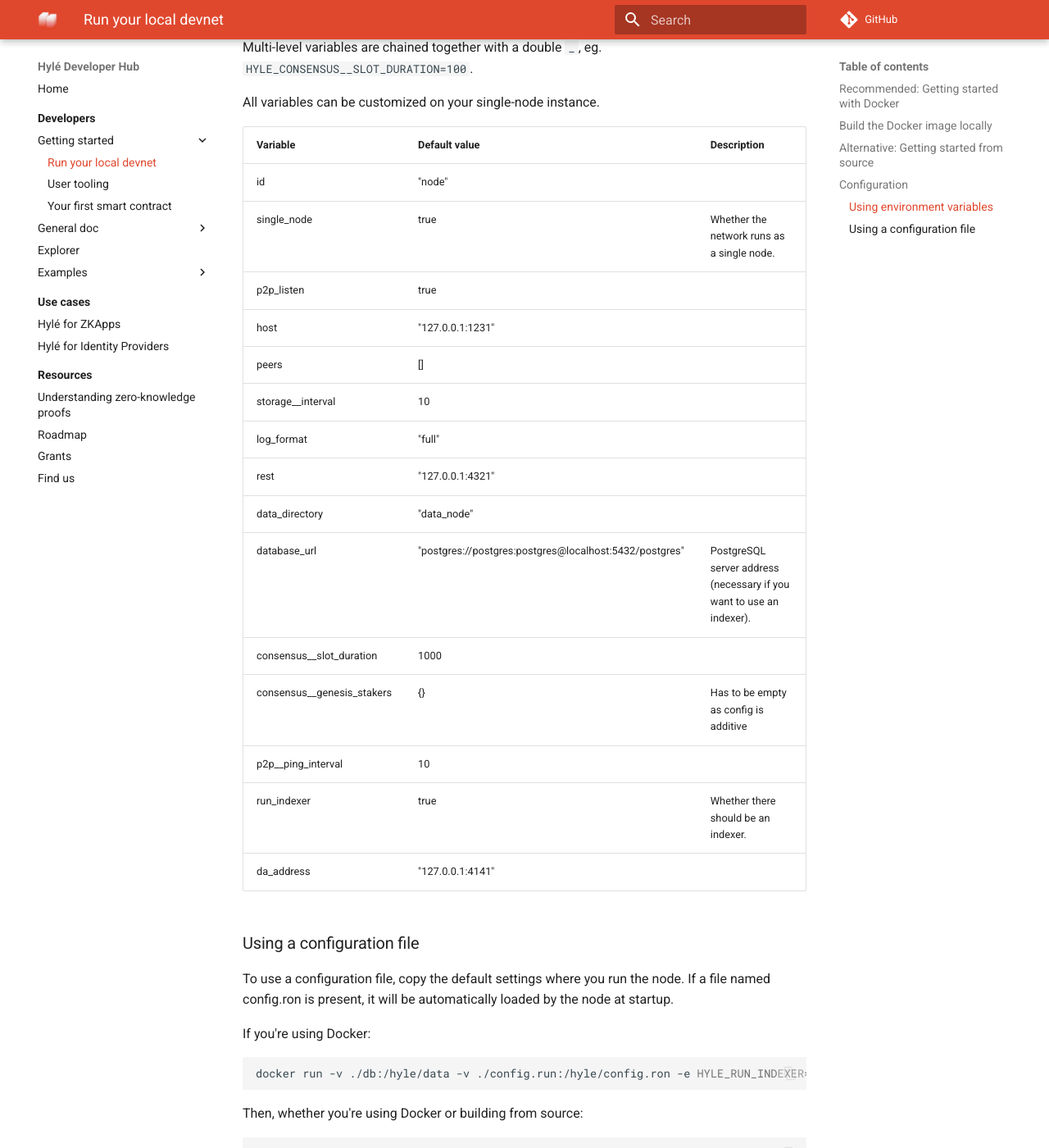
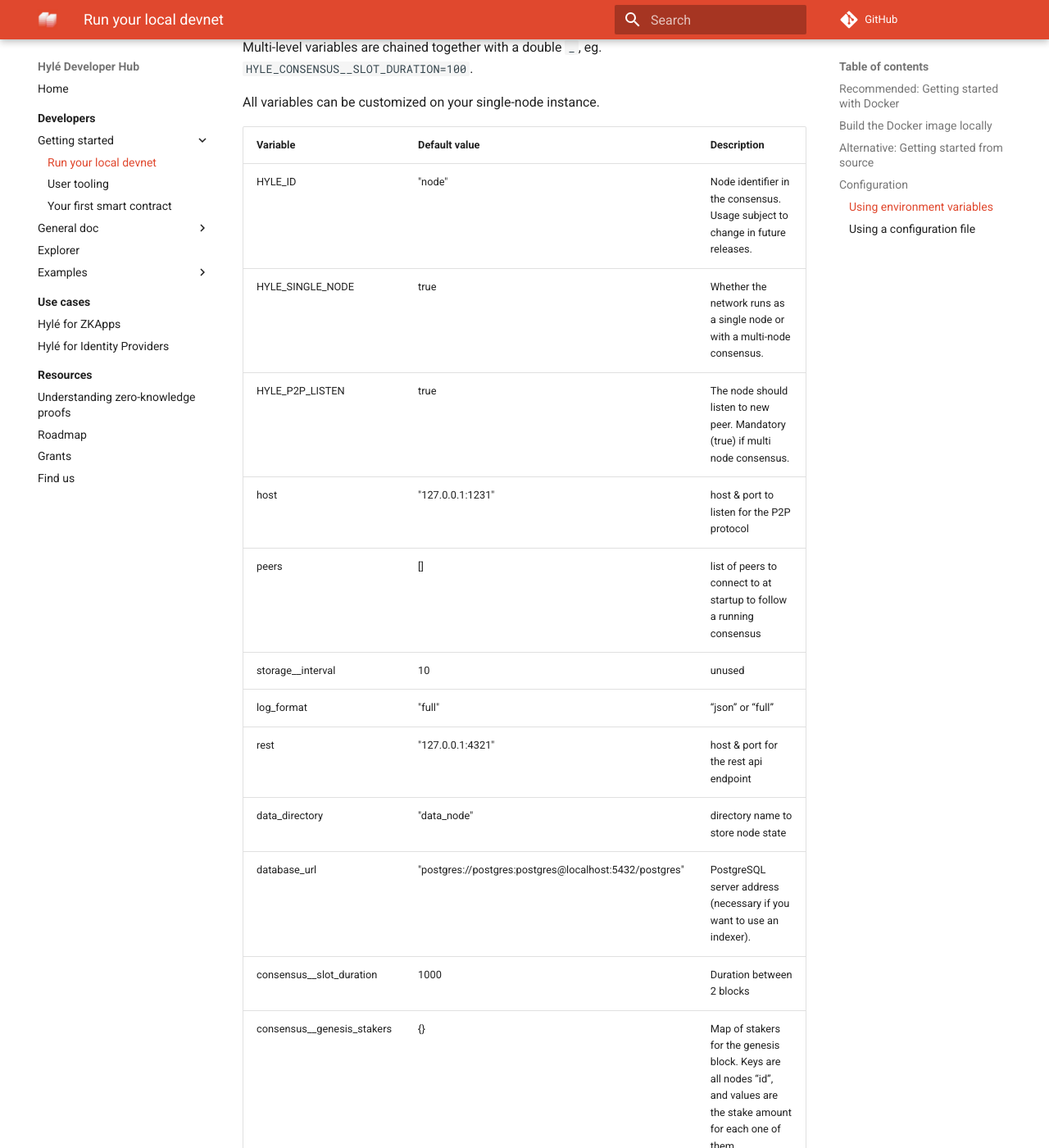
Before and after one commit to Hyle-org/devhub-hyle, an MkDocs documentation site: the page built from docs/developers/getting-started/devnet.md, in a window 1280 px wide and 1400 px high, scrolled down 1466 px. Shown: the whole window at 82% size. Built offline with MkDocs 1.6.1 and Material for MkDocs 9.7.7, drawn with Linux system fonts in a browser that asks for light colours; comment, search, counter and statistics services are not loaded; some of the changed text lies outside the part shown.

```diff
--- a/docs/developers/getting-started/devnet.md
+++ b/docs/developers/getting-started/devnet.md
@@ -65,23 +65,23 @@ The variable always begins with `HYLE_`, followed by the variable: `HYLE_RUN_IND
 
 All variables can be customized on your single-node instance.
 
-| Variable    | Default value | Description                                |
-|-------------|---------------|--------------------------------------------|
-| id          | "node"        |                                     |
-| single_node | true          | Whether the network runs as a single node. |
-| p2p_listen  | true          |                                            |
-| host        | "127.0.0.1:1231" |                                            |
-| peers       | []          |                                            |
-| storage__interval  | 10   |                                            |
-| log_format  | "full"          |                                            |
-| rest  | "127.0.0.1:4321"          |                                            |
-| data_directory  | "data_node"  |                                            |
-| database_url  | "postgres://postgres:postgres@localhost:5432/postgres" |  PostgreSQL server address (necessary if you want to use an indexer). |
-| consensus__slot_duration  | 1000  |                                            |
-| consensus__genesis_stakers  | {}  |  Has to be empty as config is additive                                   |
-| p2p__ping_interval | 10  |                                            |
-| run_indexer  | true  | Whether there should be an indexer. |
-| da_address  | "127.0.0.1:4141" |                                            |
+| Variable                   | Default value                                          | Description                                                                                                          |
+|----------------------------|--------------------------------------------------------|----------------------------------------------------------------------------------------------------------------------|
+| HYLE_ID                    | "node"                                                 | Node identifier in the consensus. Usage subject to change in future releases.                                        |
+| HYLE_SINGLE_NODE           | true                                                   | Whether the network runs as a single node or with a multi-node consensus.                                            |
+| HYLE_P2P_LISTEN            | true                                                   | The node should listen to new peer. Mandatory (true) if multi node consensus.                                        |
+| host                       | "127.0.0.1:1231"                                       | host & port to listen for the P2P protocol                                                                           |
+| peers                      | []                                                     | list of peers to connect to at startup to follow a running consensus                                                 |
+| storage__interval          | 10                                                     | unused                                                                                                               |
+| log_format                 | "full"                                                 | “json” or “full”                                                                                                     |
+| rest                       | "127.0.0.1:4321"                                       | host & port for the rest api endpoint                                                                                |
+| data_directory             | "data_node"                                            | directory name to store node state                                                                                   |
+| database_url               | "postgres://postgres:postgres@localhost:5432/postgres" | PostgreSQL server address (necessary if you want to use an indexer).                                                 |
+| consensus__slot_duration   | 1000                                                   | Duration between 2 blocks                                                                                            |
+| consensus__genesis_stakers | {}                                                     | Map of stakers for the genesis block. Keys are all nodes “id”, and values are the stake amount for each one of them. |
+| p2p__ping_interval         | 10                                                     | Interval the p2p layer does a ping to check aliveness of other peers.                                                |
+| run_indexer                | true                                                   | Whether there should be an indexer.                                                                                  |
+| da_address                 | "127.0.0.1:4141"                                       | host & port of the data availability module, that streams historical & new blocks. It might be used by indexers.     |
 
 ### Using a configuration file
 
```
Also changed, not shown: docs/developers/getting-started/your-first-erc20.md (+45 -5 lines).
